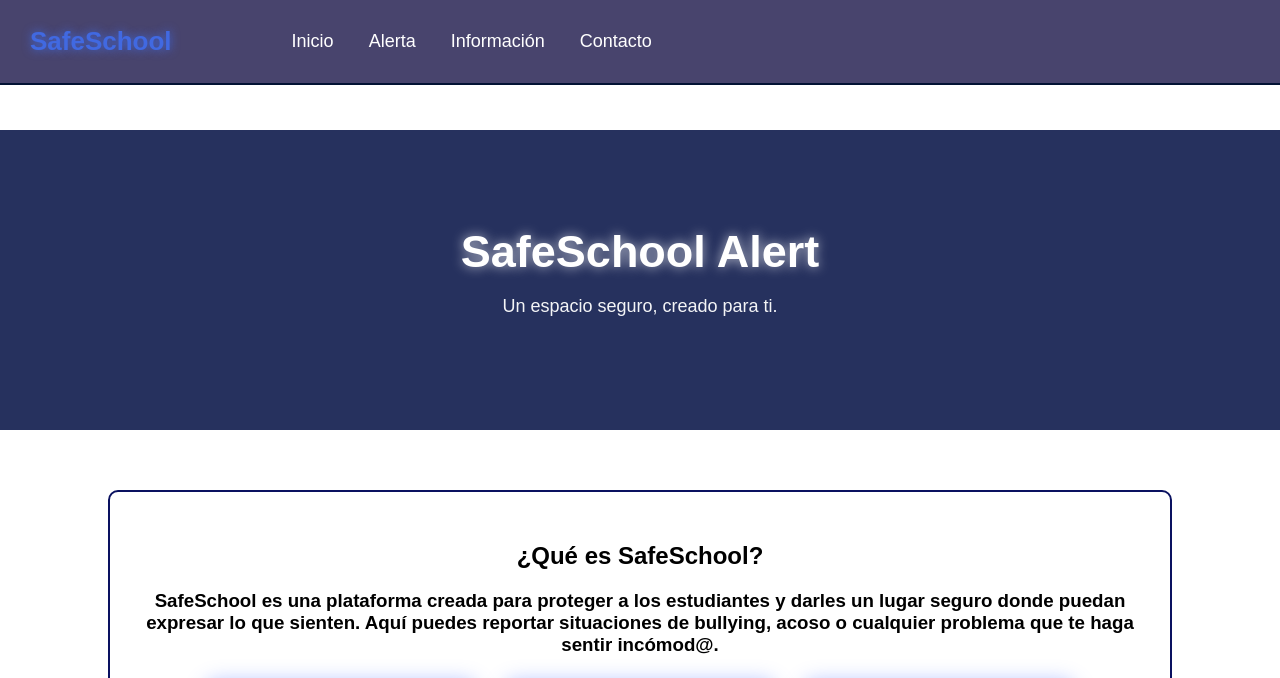
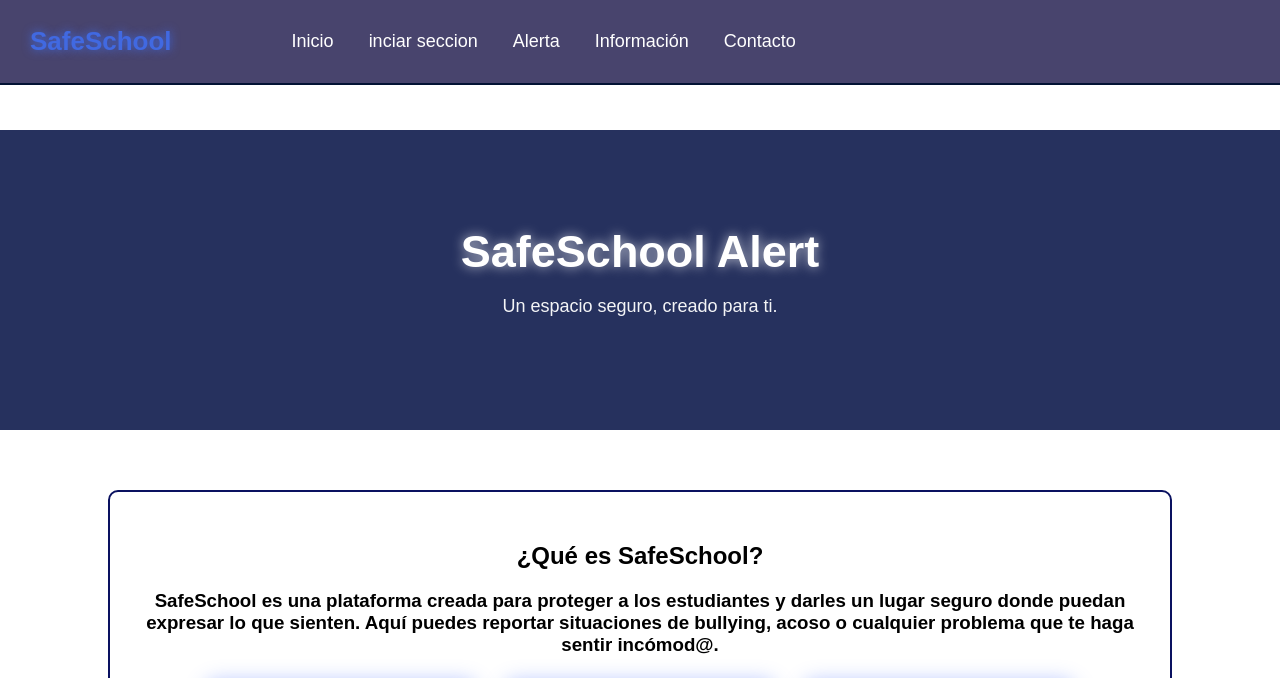
Before and after one commit to grettel-afk/bullying-mario, a website: page login.html in a window 1280 px wide. Shown: the top 678 px of the page. Drawn offline with Linux system fonts and the light colour scheme.

Commit message:
Update login.html

```diff
--- a/login.html
+++ b/login.html
@@ -181,7 +181,7 @@ header {
 
     <ul class="nav-links">
           <li><a href="login.html" class="btn-login">Inicio</a></li>
-
+        <li><a href="index.html">inciar seccion</a></li>
         <li><a href="alerta.html">Alerta</a></li>
         <li><a href="informacion sobre el bulling.html">Información</a></li>
         <li><a href="contacto.html">Contacto</a></li>
```
